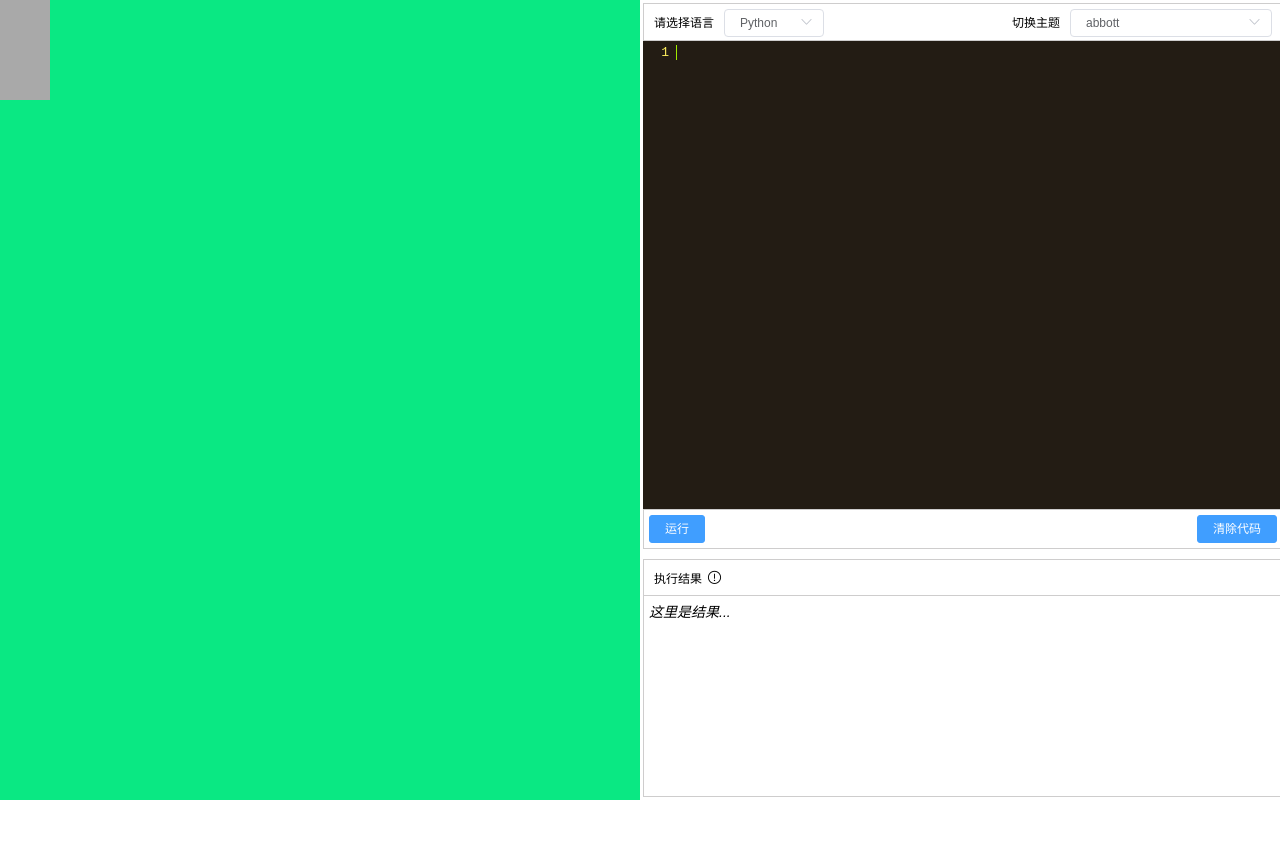
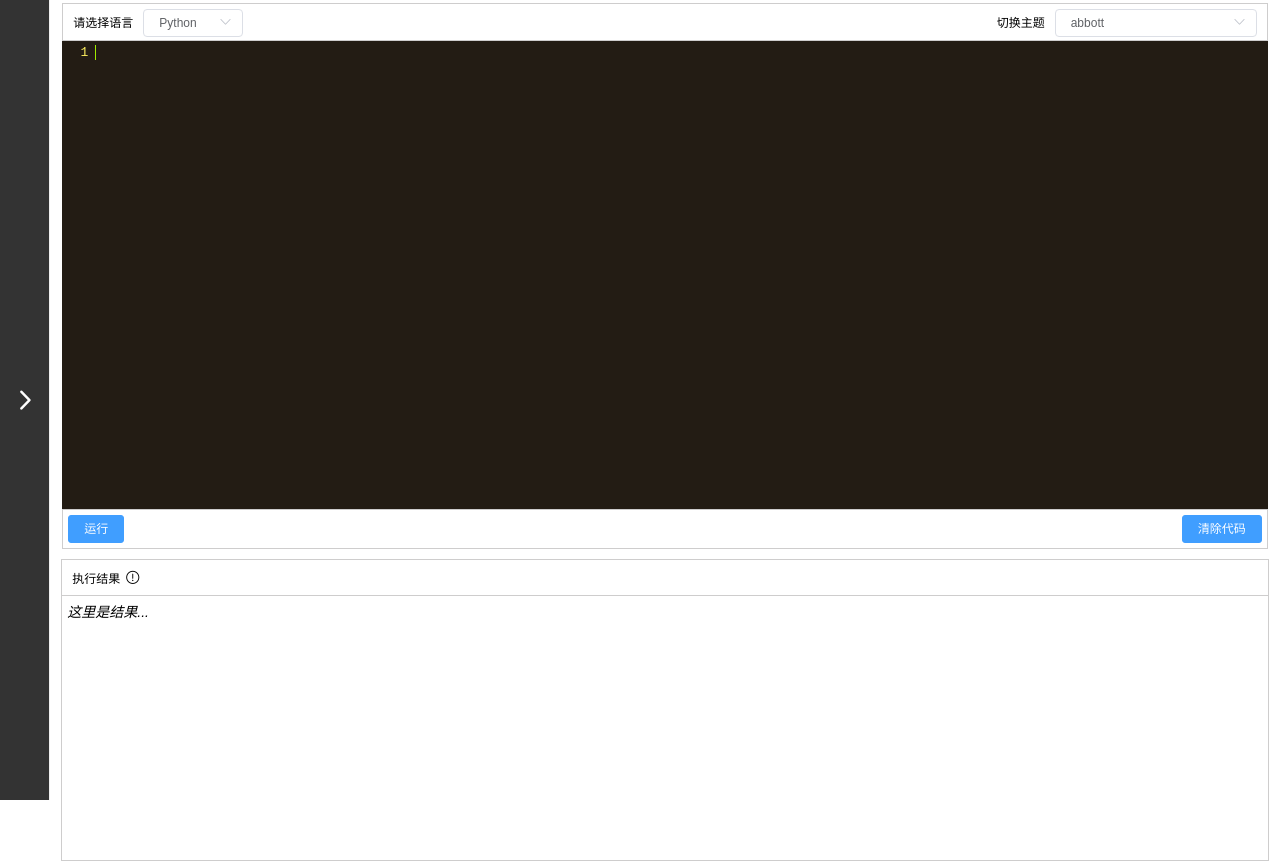
Before and after one commit to FinishZha/py_plateform, a Vue app: page /#/codeonline in a window 1280 px wide. Before the commit this address led to /#/codeonline. Before the commit the page ends 800 px from the top, so only its background shows below. Built offline with nearby package versions, Linux system fonts and the light colour scheme; what mavon-editor would draw is missing.

Commit message:
new fix: prefect some css of codeonline

```diff
--- a/src/components/Code/CodeEditor.vue
+++ b/src/components/Code/CodeEditor.vue
@@ -202,7 +202,8 @@ export default {
 .in-coder-panel{
   width: 100%;
   min-width: 450px;
-  max-width: 900px;
+  //max-width: 950px;
+  max-width: 98%;
   min-height: 550px;
   background-color: #fff;
   margin: 3px;
--- a/src/components/Code/CodeMessage.vue
+++ b/src/components/Code/CodeMessage.vue
@@ -1,22 +1,91 @@
 <template>
-  <div class="codeMessage">
-
+  <div class="code_message">
+      <div class="define" v-if="!listenDefineShow">
+          <div class="question">
+            <span class="question_span">
+                {{ question }}
+            </span>
+          </div>
+      </div>
+      <div class="handle_button">
+        <i class="el-icon-arrow-right" v-if="listenDefineShow" @click="defineChage"></i>
+        <i class="el-icon-arrow-left" v-if="!listenDefineShow" @click="defineChage"></i>
+      </div>
   </div>
 </template>
 
 <script>
 export default {
-  name: "CodeMessage"
+  name: "CodeMessage",
+  data(){
+    return{
+      //define默认打开状态,Vux后报废
+      defineIsShow: true,
+      //编程题目
+      question:'这里是在线编程的题目指导区'
+    }
+  },
+  components:{
+
+  },
+  methods:{
+    //define边打开或许关闭操作
+    defineChage(){
+      this.$store.commit('CHANGE_ONLINE_DEFINE_OPEN')
+    }
+  },
+  computed:{
+    listenDefineShow(){
+      return this.$store.state.Setting.ONLINE_DEFINE_OPEN
+    }
+  }
 }
 </script>
 
 <style lang="less" scoped>
-.codeMessage{
+.code_message{
   position: relative;
-  height: 100px;
-  width: 50px;
+  height: 100%;
   left: 0;
   top: 0;
-  background-color: darkgrey;
+  display: flex;
+  justify-content: flex-start;
+
+  .define{
+    height: 100%;
+    width: 92%;
+    min-width: 300px;
+    border-right: 1px solid #eee;
+    background-color: #dddec1;
+    .question{
+      padding: 20px;
+      .question_span{
+        display: block;
+        word-wrap: break-word;
+        font-size: 28px;
+      }
+    }
+  }
+
+  .handle_button{
+    height: 100%;
+    min-width: 50px;
+    display: flex;
+    background-color: #333;
+    justify-content: center;
+    align-items: center;
+    border-right: 1px solid #eee;
+    box-sizing: border-box;
+
+    .el-icon-arrow-right,.el-icon-arrow-left{
+      font-size: 25px;
+      font-weight: bolder;
+      color: #ffffff;
+
+      &:hover{
+        background-color: #cecdcd;
+      }
+    }
+  }
 }
 </style>
--- a/src/components/Code/CodeResult.vue
+++ b/src/components/Code/CodeResult.vue
@@ -36,7 +36,8 @@ export default {
   height: 100%;
   width: 100%;
   min-width: 450px;
-  max-width: 900px;
+  min-height: 300px;
+  max-width: 98%;
   border:1px solid #cecdcd;
   background-color: #ffffff;
   margin: 3px;
--- /dev/null
+++ b/src/store/setting.js
@@ -0,0 +1,16 @@
+/**
+ * HERE ARE RULES && SETTING OF PAGES WHICH WERE INCLUDE THIS PROJECT
+ *     RULE OR CONSTRAINT:
+ *      PAGE_NAME-SETTING: VALUE
+ */
+export default {
+    state:{
+        //** views/codeonline.vue
+       ONLINE_DEFINE_OPEN: true
+    },
+    mutations:{
+        CHANGE_ONLINE_DEFINE_OPEN(state){
+            state.ONLINE_DEFINE_OPEN = !state.ONLINE_DEFINE_OPEN
+        }
+    }
+}
--- /dev/null
+++ b/src/store/user.js
@@ -0,0 +1,13 @@
+export default {
+    state:{
+        USER_INFO:{
+            USER_NAME:'',
+            USER_ROAD:''
+        }
+    },
+    mutations:{
+        GET_USER_INFO(state, info){
+            state.USER_INFO = info
+        }
+    }
+}
--- a/src/views/CodeOnline.vue
+++ b/src/views/CodeOnline.vue
@@ -31,16 +31,16 @@ export default {
   display: flex;
   justify-content: space-around;
     .code_online__left{
-      flex: 1;
-      height: 100vh;
-      background-color: #0ae883;
+      flex: 0;
+
+      height: 100%;
     }
     .code_online__right{
       flex: 1;
       display: flex;
       flex-direction: column;
       justify-content: flex-start;
-      height: 100vh;
+      align-items: center;
     }
 }
 </style>
```
Also changed, not shown: src/store/index.js (+7 -0 lines).
